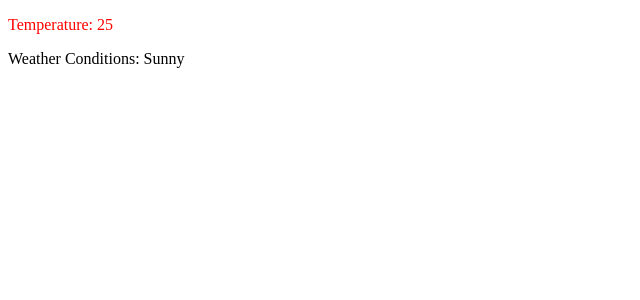
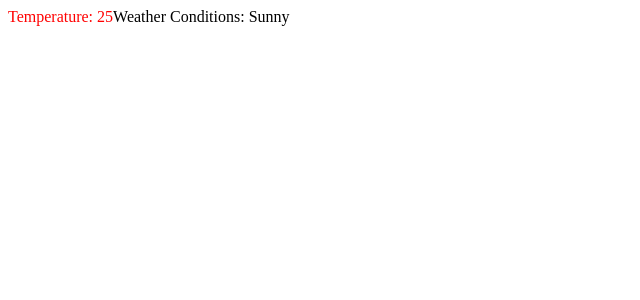
Before and after one commit to acciojob/conditional-weather-report-anitha-anii, a React app: page / in a window 1280 px wide. Shown: the top 300 px of the page, without its empty margins (0-640 px from the left). Built offline with nearby package versions, Linux system fonts and the light colour scheme.

Commit message:
'changess'

```diff
--- a/src/components/WeatherApp.js
+++ b/src/components/WeatherApp.js
@@ -8,10 +8,10 @@ const WeatherApp = ({ weather }) => {
 
   return (
     <div id="main">
-      <p id="temperature" style={{ color: temperatureColor }}>
+      <span id="temperature" style={{ color: temperatureColor }}>
         Temperature: {weather.temperature}
-      </p>
-      <p id="conditions">Weather Conditions: {weather.conditions}</p>
+      </span>
+      <span id="conditions">Weather Conditions: {weather.conditions}</span>
     </div>
   );
 };
```
